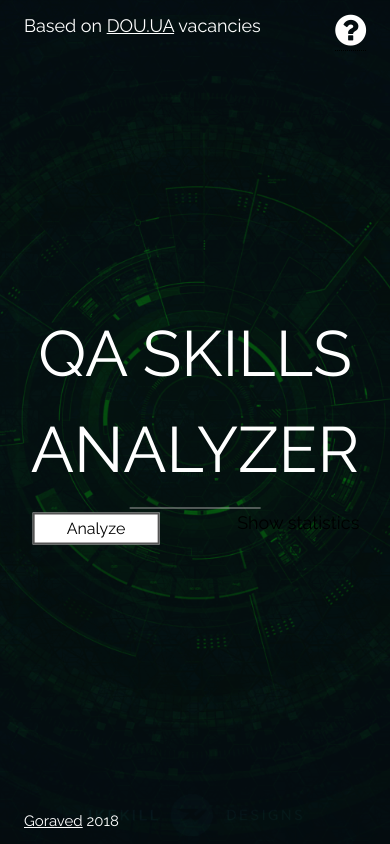
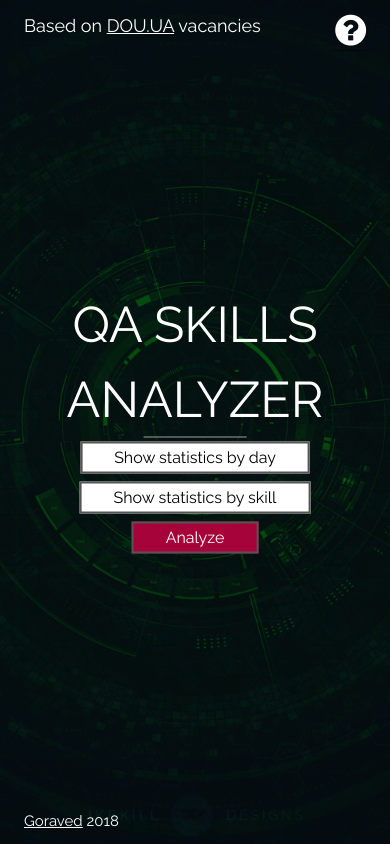
Before and after one commit to Goraved/qa_skills, a Flask app: page / in a window 390 px wide. Run offline with Flask 2, Linux system fonts and the light colour scheme; some libraries are stand-ins or nearby versions.

Commit message:
Fix styles

```diff
--- a/data.py
+++ b/data.py
@@ -42,7 +42,7 @@ def query(sql, **kwargs):
         else:
             cursor.execute(sql)
             DB.commit()
-    except (AttributeError, MySQLdb.OperationalError):
+    except:
         db_connection()
         # DB.ping(True)
         cursor = DB.cursor()
--- a/static/css/main.css
+++ b/static/css/main.css
@@ -236,9 +236,19 @@ td {
 	color: black;
 	border: 2px solid #555555;
 }
+.button6 {
+	background-color: #a5033a;
+	color: white;
+	border: 2px solid #555555;
+}
 
 .button5:hover {
 	background-color: #555555;
+	color: white;
+}
+
+.button6:hover {
+	background-color: #8e3d59;
 	color: white;
 }
 
@@ -407,6 +374,49 @@ table th {
 	}
 	.limiter {
 		padding-top: 10%;
+	}
+	table {
+		border: 0;
+	}
+	table caption {
+		font-size: 1.3em;
+	}
+	table thead {
+		border: none;
+		clip: rect(0 0 0 0);
+		height: 1px;
+		margin: -1px;
+		overflow: hidden;
+		padding: 0;
+		position: absolute;
+		width: 1px;
+	}
+	table tr {
+		border-bottom: 3px solid #ddd;
+		display: block;
+		margin-bottom: .625em;
+	}
+	table td {
+		border-bottom: 1px solid #ddd;
+		display: block;
+		font-size: .8em;
+		text-align: right;
+	}
+	table td::before {
+		/*
+    * aria-label has no advantage, it won't be read inside a table
+    content: attr(aria-label);
+    */
+		content: attr(data-label);
+		float: left;
+		font-weight: bold;
+		text-transform: uppercase;
+	}
+	table td:last-child {
+		border-bottom: 0;
+	}
+	.w3-jumbo {
+	    font-size: 50px!important;
 	}
 }
 
--- a/static/js/polling.js
+++ b/static/js/polling.js
@@ -1,5 +1,5 @@
 $(function () {
-		$('button').click(function () {
+		$('#analyze').click(function () {
 			$.ajax({
 				url: '/get_stat',
 				data: $('form').serialize(),
--- a/templates/index.html
+++ b/templates/index.html
@@ -3,8 +3,8 @@
 <title>QA SKILLS</title>
 <meta charset="UTF-8">
 <meta name="viewport" content="width=device-width, initial-scale=1">
+<link rel="stylesheet" href="https://www.w3schools.com/w3css/4/w3.css">
 <link rel="stylesheet" href="{{ url_for('static', filename='css/main.css') }}">
-<link rel="stylesheet" href="https://www.w3schools.com/w3css/4/w3.css">
 <link rel="stylesheet" href="https://fonts.googleapis.com/css?family=Raleway">
 <link rel="shortcut icon" href="{{ url_for('static', filename='images/icons/favicon.ico') }}">
 <link rel="stylesheet" href="https://cdnjs.cloudflare.com/ajax/libs/font-awesome/4.7.0/css/font-awesome.min.css">
@@ -20,7 +20,6 @@ body, html {height: 100%}
     background-position: center;
     background-size: cover;
 }
-
 
 
 
@@ -40,18 +39,17 @@ body, html {height: 100%}
     <div class="w3-display-middle">
         <h1 class="w3-jumbo w3-animate-top">QA SKILLS ANALYZER</h1>
         <hr class="w3-border-grey" style="margin:auto;width:40%">
-        <p class="w3-large w3-right">
-            <button id="stats" onclick="location.href='/statistics';">Show statistics</button>
-        </p>
+        <p class="w3-center"><button id="stats"  class="button button5"  onclick="location.href='/statistics';">Show statistics by day</button></p>
+        <p class="w3-center"><button id="skill"  class="button button5"  onclick="location.href='/skill';">Show statistics by skill</button></p>
         <div id="wait" class="w3-display-middle"
-             style="display:none;height:0px;position:absolute;top:85%;left:50%;padding:25px;">
-            <p class="w3-large w3-center"><img
+             style="display:none;height:0px;position:absolute;top:100%;left:50%;padding:25px;width:100%">
+            <p class=" w3-center"><img
                     src='static/images/spinner.gif' width="120"
-                    height="120"/><br> Analyzing... <br> It could take for 1-2 minutes</p>
+                    height="100"/><br> Analyzing... <br> It could take for 1-2 minutes</p>
         </div>
         <form class="form-signin" role="form">
-            <p class="w3-large w3-left">
-                <button id="analyze" class="button button5" type="button">Analyze</button>
+            <p class="w3-center">
+                <button id="analyze" class="button button6" type="button">Analyze</button>
             </p>
         </form>
     </div>
```
Also changed, not shown: other parts of static/css/main.css (+0 -43 lines).
